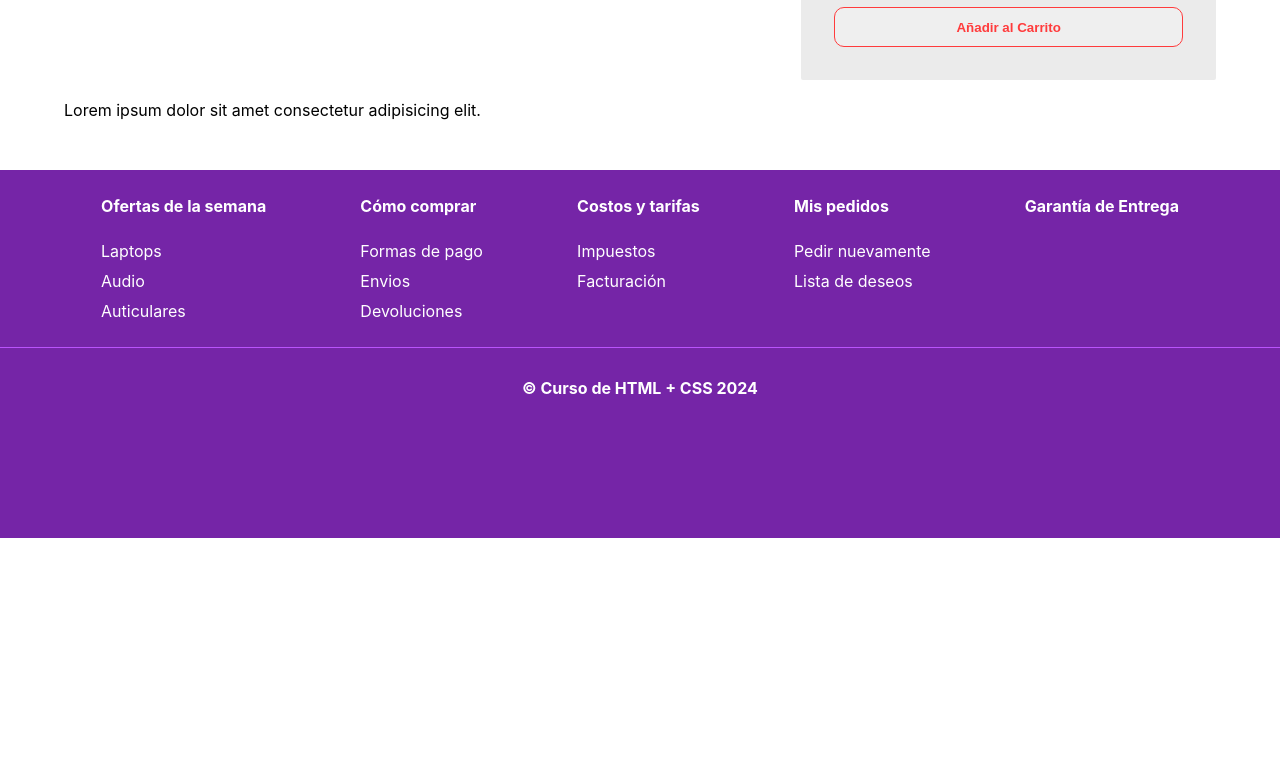
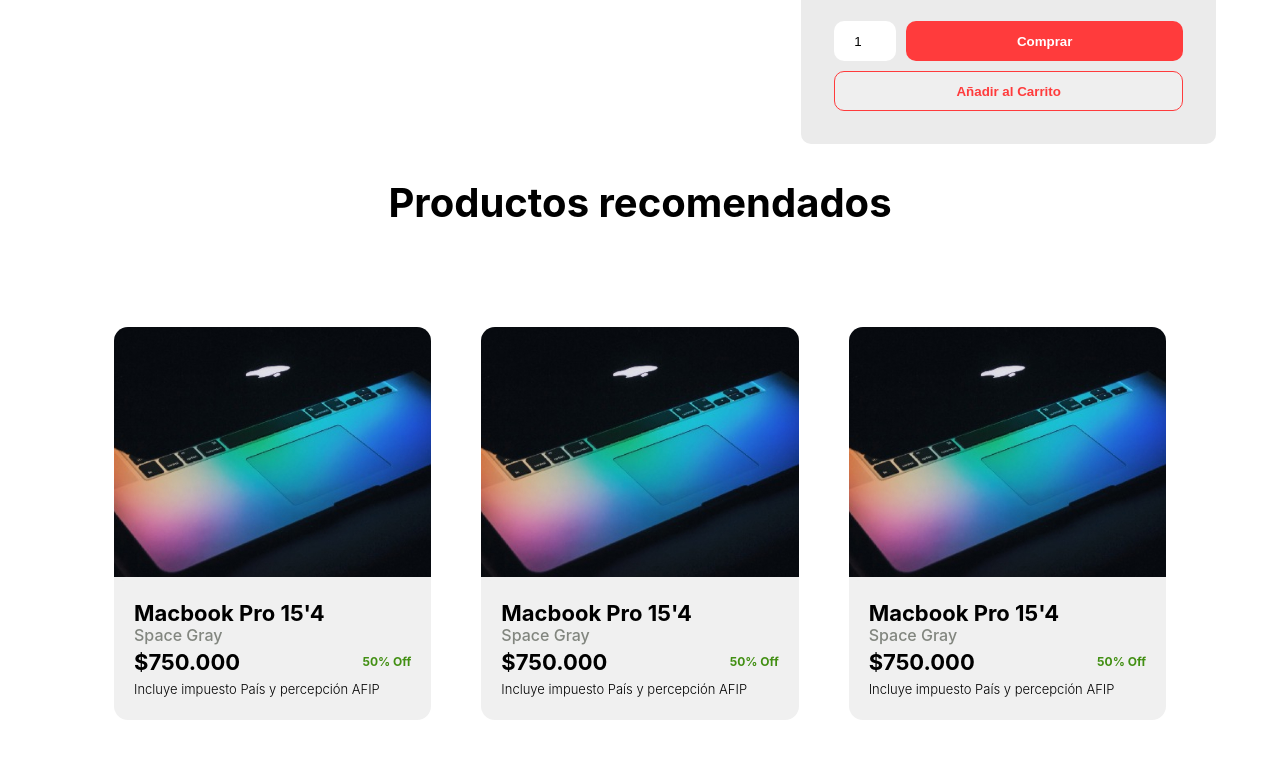
Before and after one commit to gilmerwilder00/store, a plain HTML site: page details.html in a window 1280 px wide. Shown: the part 619-1392 px from the top of the page. Before the commit the page ends 1157 px from the top, so only its background shows below. Drawn offline with Linux system fonts and the light colour scheme.

Commit message:
last changes

```diff
--- a/details.html
+++ b/details.html
@@ -10,6 +10,9 @@
     <link rel="preconnect" href="https://fonts.googleapis.com" />
     <link rel="preconnect" href="https://fonts.gstatic.com" crossorigin />
     <link rel="stylesheet" href="https://fonts.googleapis.com/css..." />
+
+
+
   </head>
   <body>
     <header>
@@ -54,7 +57,6 @@
     <main>
       <div class="container">
         <div class="columns-container">
-
           <div class="product-images-block">
             <div class="thumbnail-container">
               <img src="../assets/mock1.jpg" alt="Macbok 1" />
@@ -65,7 +67,6 @@
             </div>
 
             <img class="main-image" src="../assets/mock1.jpg" alt="Macbok 1" />
-
           </div>
 
           <!-- bloque de descripción -->
@@ -84,7 +85,7 @@
 
             <div class="detail-description">
               <h1>Descripción:</h1>
-              <p>
+              <p class="eje123">
                 CPU de 8 núcleos con 4 nucleos de rendimiento y 4 de eficiencia
                 GPU de 10 núcleos Trazado de rayos acelerado por hardware Neural
                 engine de 16 nucleos 100 GB/s de ancho de banda de memoria
@@ -93,8 +94,6 @@
           </div>
 
           <div class="product-checkout-block">
-
-
             <span class="checkout-total-label">Total:</span>
             <h2 class="checkout-total-price">$152.400</h2>
             <p class="checkout-description">
@@ -123,7 +122,6 @@
               </li>
             </ul>
 
-
             <div class="checkout-process">
               <div class="top">
                 <input type="number" value="1" />
@@ -133,13 +131,78 @@
                 <button class="btn-outline">Añadir al Carrito</button>
               </div>
             </div>
-
-
           </div>
         </div>
 
+        <div class="sales-title">
+
+          <h2>Productos recomendados</h2>
+        </div>
+
         <div class="sales-block">
-          Lorem ipsum dolor sit amet consectetur adipisicing elit.
+
+          <article class="product-card">
+            <a class="product-card" href="./details.html">
+              <img
+                class="product-img"
+                src="assets/mock1.jpg"
+                alt="Macbook Pro"
+              />
+              <div class="product-info">
+                <span class="product-title">Macbook Pro 15'4</span>
+                <span class="product-description">Space Gray</span>
+                <div class="product-price-block">
+                  <span class="price">$750.000</span>
+                  <span class="discount">50% Off</span>
+                </div>
+                <div class="product-tax-policy">
+                  Incluye impuesto País y percepción AFIP
+                </div>
+              </div>
+            </a>
+          </article>
+
+          <article class="product-card">
+            <a class="product-card" href="./details.html">
+              <img
+                class="product-img"
+                src="assets/mock1.jpg"
+                alt="Macbook Pro"
+              />
+              <div class="product-info">
+                <span class="product-title">Macbook Pro 15'4</span>
+                <span class="product-description">Space Gray</span>
+                <div class="product-price-block">
+                  <span class="price">$750.000</span>
+                  <span class="discount">50% Off</span>
+                </div>
+                <div class="product-tax-policy">
+                  Incluye impuesto País y percepción AFIP
+                </div>
+              </div>
+            </a>
+          </article>
+
+          <article class="product-card">
+            <a class="product-card" href="./details.html">
+              <img
+                class="product-img"
+                src="assets/mock1.jpg"
+                alt="Macbook Pro"
+              />
+              <div class="product-info">
+                <span class="product-title">Macbook Pro 15'4</span>
+                <span class="product-description">Space Gray</span>
+                <div class="product-price-block">
+                  <span class="price">$750.000</span>
+                  <span class="discount">50% Off</span>
+                </div>
+                <div class="product-tax-policy">
+                  Incluye impuesto País y percepción AFIP
+                </div>
+              </div>
+            </a>
+          </article>
         </div>
       </div>
     </main>
--- a/styles/details.css
+++ b/styles/details.css
@@ -95,7 +95,7 @@ main {
   justify-content: space-around;
   flex-wrap: wrap;
   gap: 20px;
-  padding: 0 5%;
+  padding: 5% 5% 0 5% ;
 }
 
 main .container {
@@ -122,7 +122,7 @@ main .container {
   word-wrap: break-word;
 }
 
-.product-description-block .selector fieldset{
+.product-description-block .selector fieldset {
   border: 2px #919191 solid;
   display: flex;
   justify-content: space-between;
@@ -132,10 +132,10 @@ main .container {
   font-size: 15px;
 }
 
-.product-description-block .selector fieldset select{
+.product-description-block .selector fieldset select {
   padding: 5px;
   border-radius: 5px;
-  border:none;
+  border: none;
   outline: none;
 }
 
@@ -158,16 +158,16 @@ main .container {
   object-position: center center; /* Centra la imagen en el contenedor */
 }
 
-.product-images-block .main-image{
+.product-images-block .main-image {
   width: 100%;
   grid-row: 1/5;
   grid-column: 2/5;
 }
 
-.product-checkout-block{
+.product-checkout-block {
   background-color: #ebebeb; /* Color de fondo claro */
   padding: 33px; /* Espaciado interno */
-  border-radius: 2px; /* Bordes ligeramente redondeados */
+  border-radius: 10px; /* Bordes ligeramente redondeados */
 }
 
 .checkout-total-label {
@@ -212,7 +212,6 @@ main .container {
   margin-right: 10px;
   padding: 0 10px 0 20px;
   /* comentatio sobre padding */
-
   box-sizing: border-box;
 }
 
@@ -235,25 +234,193 @@ main .container {
   border-radius: 10px;
 }
 
-.sales-block{
+.sales-block {
   margin: 20px 5%;
+}
+
+/* product */
+
+.product-img {
+  width: 100%;
+  height: 250px;
+  object-fit: cover;
+  object-position: center;
+}
+
+.product-price-block {
+  display: flex;
+  margin: 5px 0;
+  justify-content: space-between;
+  align-items: center;
+}
+
+.product-card {
+  background-color: #f0f0f0;
+  border-radius: 14px;
+  width: auto;
+  overflow: hidden;
+  line-height: 22px;
+}
+
+.product-card a {
+  text-decoration: none;
+}
+
+.product-info {
+  padding: 20px;
+  box-sizing: border-box;
+}
+
+.product-title {
+  font-size: 22px;
+  font-weight: bold;
+  word-wrap: break-word;
+  display: block;
+}
+
+.product-description {
+  font-size: 16px;
+  font-weight: 500;
+  color: #82867f;
+  margin-bottom: 6px;
+}
+
+.product-tax-policy {
+  font-size: small;
+  font-weight: 300;
+}
+
+.product-price-block .price {
+  font-size: 22px;
+  font-weight: 700;
+  flex: 1;
+}
+
+.product-price-block .discount {
+  font-size: 12px;
+  font-weight: 700;
+  color: #428f13;
+}
+
+.product-container {
+  padding: 20px;
+  display: grid;
+  grid-template-columns: repeat(4, 1fr);
+  grid-gap: 20px;
 }
 
 
 
+/* recomended products */
 
+.product-img {
+  width: 100%;
+  height: 250px;
+  object-fit: cover;
+  object-position: center;
+}
+
+.product-price-block {
+  display: flex;
+  margin: 5px 0;
+  justify-content: space-between;
+  align-items: center;
+}
+
+.product-card {
+  background-color: #f0f0f0;
+  border-radius: 14px;
+  width: auto;
+  overflow: hidden;
+  line-height: 22px;
+}
+
+.product-card a {
+  text-decoration: none;
+}
+
+.product-info {
+  padding: 20px;
+  box-sizing: border-box;
+}
+
+.product-title {
+  font-size: 22px;
+  font-weight: bold;
+  word-wrap: break-word;
+  display: block;
+}
+
+.product-description {
+  font-size: 16px;
+  font-weight: 500;
+  color: #82867f;
+  margin-bottom: 6px;
+}
+
+.product-tax-policy {
+  font-size: small;
+  font-weight: 300;
+}
+
+.product-price-block .price {
+  font-size: 22px;
+  font-weight: 700;
+  flex: 1;
+}
+
+.product-price-block .discount {
+  font-size: 12px;
+  font-weight: 700;
+  color: #428f13;
+}
+
+.sales-block {
+  margin-top: 50px;
+  padding: 50px;
+  display: grid;
+  grid-template-columns: 1fr 1fr 1fr;
+  /* grid-template-rows: 1fr 3fr; */
+  grid-gap: 50px;
+}
+
+.sales-block a{
+  text-decoration: none;
+  color: initial;
+}
+
+.sales-title{
+  margin: 30px ;
+}
+
+.sales-title h2 {
+  display: flex;
+  justify-content: center;
+  align-items: center;
+  font-size: 40px; /* Tamaño de fuente grande para captar atención */
+}
 
 /* Footer */
 
 footer {
-  min-height: 368px;
   background-color: #7525a7;
   margin-top: 50px;
+  display: flex;
+  align-items: center;
+  justify-content: center;
 }
 
 footer .container {
+  width: 1000px;
   display: flex;
   flex-direction: column;
+}
+
+footer .columns-container {
+  flex: 1;
+  display: flex;
+  justify-content: space-between;
+  flex-wrap: wrap;
 }
 
 
@@ -292,7 +459,7 @@ footer .container {
 /* vista telefono */
 @media (max-width: 576px) {
   header {
-    height: 350px;
+    height: 250px;
   }
 
   .nav {
@@ -301,17 +468,9 @@ footer .container {
   }
 
   .nav ul {
-    display: grid;
+    /* display: grid; */
+    display: None;
     gap: 5px;
-  }
-
-  .title-container span:first-child {
-    font-size: 1.5rem;
-  }
-
-  .title-container span:last-child {
-    font-size: 3.25rem;
-    line-height: 5rem;
   }
 
   .search {
@@ -338,6 +497,31 @@ footer .container {
   .search .social ul {
     justify-content: center;
   }
+
+  .product-images-block{
+    min-width: 280px;
+  }
+
+  .detail-description h1{
+    font-size: 20px;
+  }
+
+  .sales-block {
+    margin-top: 20px;
+    padding: 20px;
+    display: grid;
+    grid-template-columns: 1fr;
+    grid-gap:30px;
+  }
+
+  .sales-title h2{
+    font-size: 20px;
+  }
+
+  footer .container{
+    width: 230px;
+  }
+
 }
 
 /* Vista tablet */
@@ -355,6 +539,16 @@ footer .container {
     width: 280px;
   }
 
+  .product-images-block{
+    grid-template-rows: 20px 1fr;
+  }
+
+  .product-checkout-block{
+    flex:none;
+    padding: 10px;
+    max-width: 100%;
+  }
+
   .search .form input {
     width: 300px;
   }
@@ -362,4 +556,17 @@ footer .container {
   .search .social ul {
     justify-content: center;
   }
+
+  .sales-block {
+    grid-template-columns: 1fr 1fr ;
+  }
+
+  .sales-title h2{
+    font-size: 20px;
+  }
+
+  footer .container{
+    width: 500px;
+  }
+
 }
--- a/styles/styles.css
+++ b/styles/styles.css
@@ -3,7 +3,6 @@ html {
   margin: 0;
   font-family: "Inter", sans-serif;
 }
-
 
 /* Header */
 
@@ -22,13 +21,13 @@ header {
   grid-template-columns: repeat(3, 1fr);
 }
 
-.search .logo{
+.search .logo {
   display: flex;
   justify-content: center;
   align-items: center;
 }
 
-.search .social{
+.search .social {
   display: flex;
   justify-content: center;
   align-items: center;
@@ -84,7 +83,6 @@ header {
   text-decoration: underline;
 }
 
-
 /* Hero section */
 
 section {
@@ -121,8 +119,6 @@ section {
 
 /* End Hero section */
 
-
-
 /* Main section */
 
 main {
@@ -158,8 +154,8 @@ main {
   line-height: 22px;
 }
 
-.product-card a{
-   text-decoration: none;
+.product-card a {
+  text-decoration: none;
 }
 
 .product-info {
@@ -198,20 +194,22 @@ main {
   color: #428f13;
 }
 
-.product-container {
-  padding: 20px;
+.product-container{
+  padding: 50px;
   display: grid;
   grid-template-columns: repeat(4, 1fr);
   grid-gap: 20px;
 }
 
-
+.product-container a{
+  text-decoration: none;
+  color: initial;
+}
 
 /* Footer */
 
 footer {
-  min-height: 368px;
-  background-color: #7525A7;
+  background-color: #7525a7;
   margin-top: 50px;
 }
 
@@ -227,7 +225,7 @@ footer .container {
   flex-wrap: wrap;
 }
 
-.columns-container .col{
+.columns-container .col {
   margin: 5px;
 }
 
@@ -260,21 +258,20 @@ footer .container {
 }
 
 
-
 /* vista telefono */
 @media (max-width: 576px) {
-
   header {
-    height: 350px;
+    height: 250px;
   }
 
-  .nav{
+  .nav {
     display: flex;
     justify-content: center;
   }
 
-  .nav ul{
-    display: grid;
+  .nav ul {
+    /* display: grid; */
+    display: None;
     gap: 5px;
   }
 
@@ -291,7 +288,7 @@ footer .container {
     line-height: 5rem;
   }
 
-  .search{
+  .search {
     display: grid;
     gap: 20px;
     padding-top: 20px;
@@ -312,13 +309,10 @@ footer .container {
     width: 250px;
   }
 
-  .search .social ul{
+  .search .social ul {
     justify-content: center;
   }
-
 }
-
-
 
 /* Vista tablet */
 @media (min-width: 577px) and (max-width: 992px) {
@@ -343,8 +337,7 @@ footer .container {
     width: 300px;
   }
 
-  .search .social ul{
+  .search .social ul {
     justify-content: center;
   }
-
 }
```
